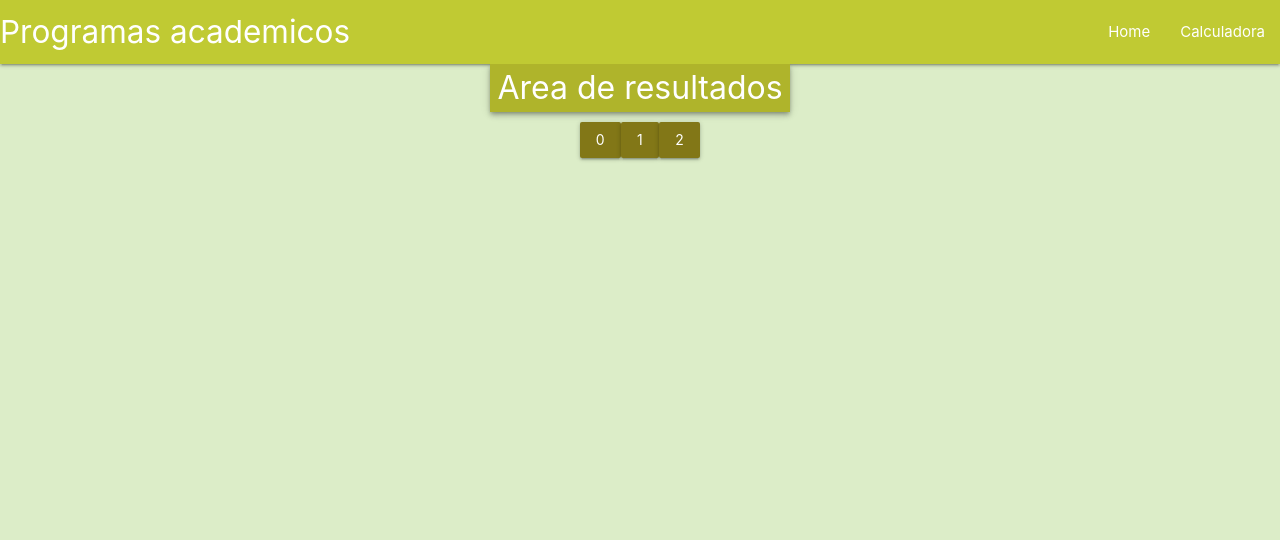
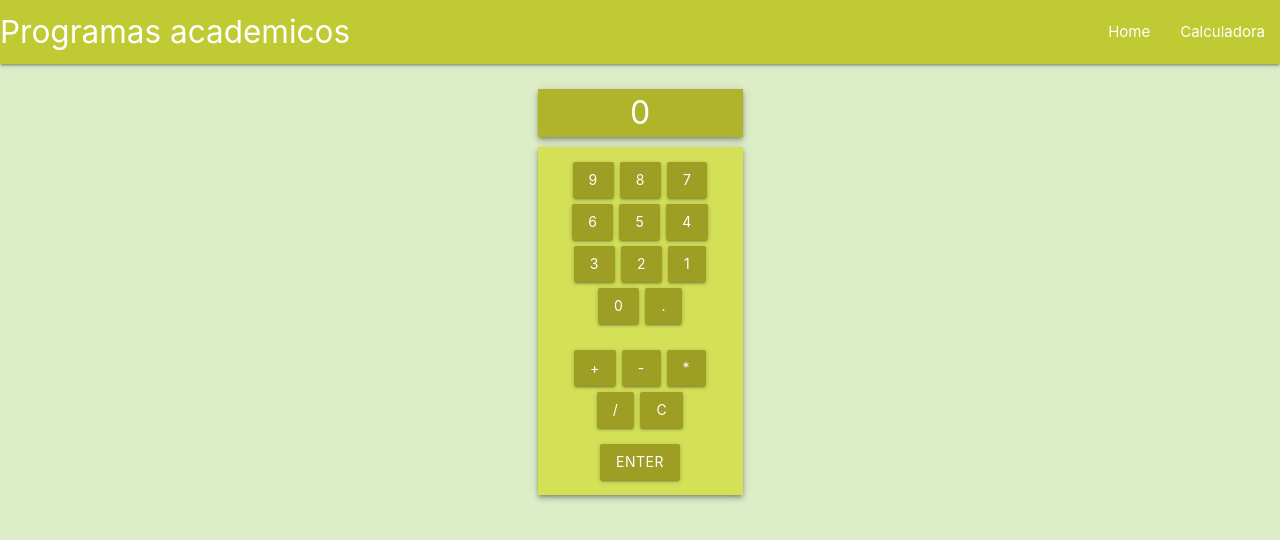
Before and after one commit to HOMH9797/rct_nxt_prb, a Next.js app: page /calc in a window 1280 px wide. Shown: the top 540 px of the page. Built offline with nearby package versions, Linux system fonts and the light colour scheme.

Commit message:
Se realizan agregan el componente

```diff
--- /dev/null
+++ b/components/Calculadora.js
@@ -0,0 +1,78 @@
+
+// <a className="waves-effect lime darken-4  btn">2</a>
+
+class Calculadora extends React.Component {
+    state = {
+        res: ""
+    }
+    onDigit = (digit) => {
+        const expresion = this.state.res + digit
+        this.setState({
+            res: expresion
+        })
+    }
+    ejecutarOpercacion =()=>{
+        const resultados= eval(this.state.res)
+        this.setState({
+            res:resultados
+        })
+    }
+    // style={{ marginTop: "25px" }}
+    render() {
+        return (
+            <div>
+                <div className="z-depth-2 lime darken-2 white-text center-align resultados" style={{ marginTop: "25px" }}>
+                    {this.state.res || "0"}
+                </div>
+                <div className="calc-container lime lighten-1 hoverable z-depth-2">
+                    {
+                        ["9", "8", "7", "6", "5", "4", "3", "2", "1", "0", "."].map(digit => {
+                            return (
+                                <a key={digit} className="waves-effect lime darken-3 btn" onClick={() => this.onDigit(digit)}>{digit}</a>
+                            )
+                        })
+                    }
+
+                    <div className="operadores center-align">
+                        {
+                            ["+", "-", "*", "/"].map(digit => {
+                                return (
+                                    <a key={digit} className="waves-effect lime darken-3 btn" onClick={() => this.onDigit(digit)}>{digit}</a>
+                                )
+                            })
+                        }
+                        <a className="waves-effect lime darken-3 btn" onClick={() => this.setState({res:""})}>C</a>
+                    </div>
+                    <a className="waves-effect lime darken-3 btn" onClick={this.ejecutarOpercacion}>ENTER</a>
+
+                </div>
+
+                <style jsx>
+                    {`
+                    .resultados{
+                        width:205px;
+                        margin:0 auto;
+                        font-size: 32px;
+                        margin-bottom:10px;
+                    }
+                    .calc-container{
+                        width:205px;
+                        margin:0 auto;
+                        text-align:center;
+                        padding:12px;
+                    }
+                    .calc-container a{
+                        margin:3px;
+                    }
+                    .operadores{
+                        padding:10px;
+                        margin-top:10px;
+                    }
+                `}
+                </style>
+            </div>
+        );
+    }
+}
+
+export default Calculadora
--- a/pages/calc.js
+++ b/pages/calc.js
@@ -1,25 +1,11 @@
 import Header from "../components/generic/Header"
 import BarraTitulo from "../components/generic/BarraTitulo"
+import Calculadora from "../components/Calculadora"
 
 export default () => (
     <div>
         <Header />
         <BarraTitulo />
-        <div className="z-depth-2 lime darken-2 white-text center-align resultados">Area de resultados</div>
-        <div style={{ textAlign: "center" }}>
-            <a className="waves-effect lime darken-4  btn">0</a>
-            <a className="waves-effect lime darken-4  btn">1</a>
-            <a className="waves-effect lime darken-4  btn">2</a>
-        </div>
-        <style jsx>
-            {`
-                .resultados{
-                    width:300px;
-                    margin:0 auto;
-                    font-size: 32px;
-                    margin-bottom:10px;
-                }
-            `}
-        </style>
+        <Calculadora></Calculadora>
     </div>
 )
--- a/pages/index.js
+++ b/pages/index.js
@@ -3,11 +3,11 @@ import { matematicas, naturales } from "../data/data"
 import Header from "../components/generic/Header"
 import BarraTitulo from "../components/generic/BarraTitulo"
 
-
 export default () => (
     <div>
         <Header />
         <BarraTitulo />
+
         <h1 style={{ textAlign: "center" }}>Curso del plan</h1>
         <div style={{ display: "flex", justifyContent: "space-around" }}>
             <ClassComponent nombreClase="Matematicas" estudiantes={matematicas} />
```
